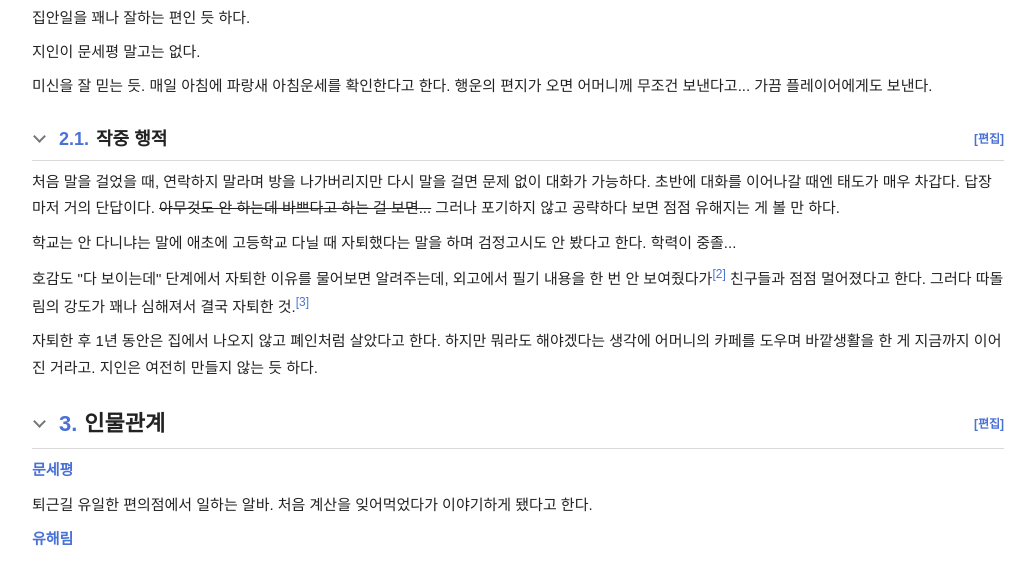
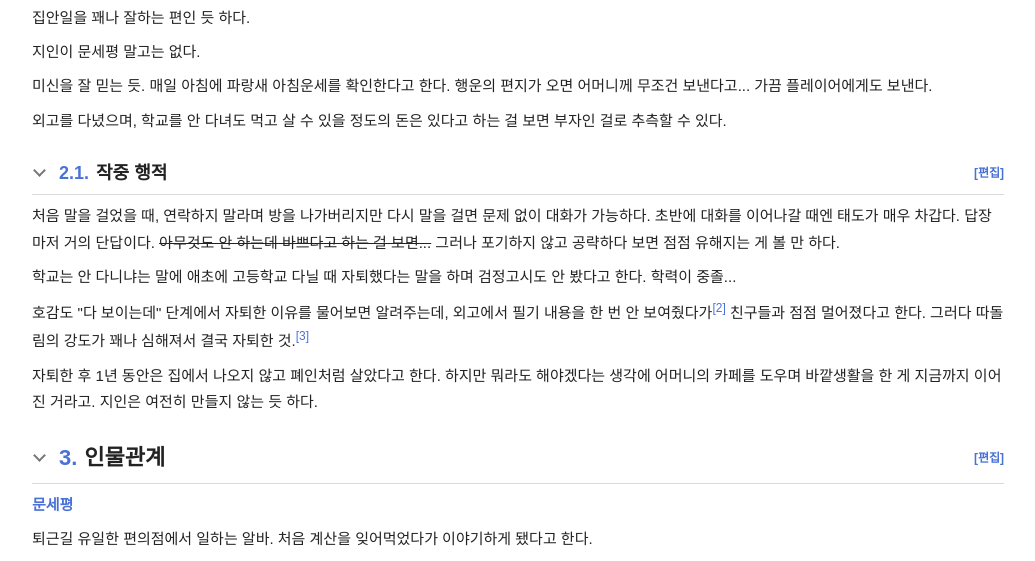
Before and after one commit to dlrma/wiki, a plain HTML site: page index.html in a window 1280 px wide. Shown: the part 1440-2001 px from the top of the page, without its empty margins (122-1157 px from the left). Drawn offline with Linux system fonts and the light colour scheme; a web font is replaced by a local one.

Commit message:
Update index.html

```diff
--- a/index.html
+++ b/index.html
@@ -163,6 +163,8 @@ const CONFIG = {
 
 미신을 잘 믿는 듯. 매일 아침에 파랑새 아침운세를 확인한다고 한다. 행운의 편지가 오면 어머니께 무조건 보낸다고... 가끔 플레이어에게도 보낸다.
 
+외고를 다녔으며, 학교를 안 다녀도 먹고 살 수 있을 정도의 돈은 있다고 하는 걸 보면 부자인 걸로 추측할 수 있다.
+
 === 작중 행적 ===
 처음 말을 걸었을 때, 연락하지 말라며 방을 나가버리지만 다시 말을 걸면 문제 없이 대화가 가능하다. 초반에 대화를 이어나갈 때엔 태도가 매우 차갑다. 답장마저 거의 단답이다. ~~아무것도 안 하는데 바쁘다고 하는 걸 보면...~~ 그러나 포기하지 않고 공략하다 보면 점점 유해지는 게 볼 만 하다.
 학교는 안 다니냐는 말에 애초에 고등학교 다닐 때 자퇴했다는 말을 하며 검정고시도 안 봤다고 한다. 학력이 중졸...
```
